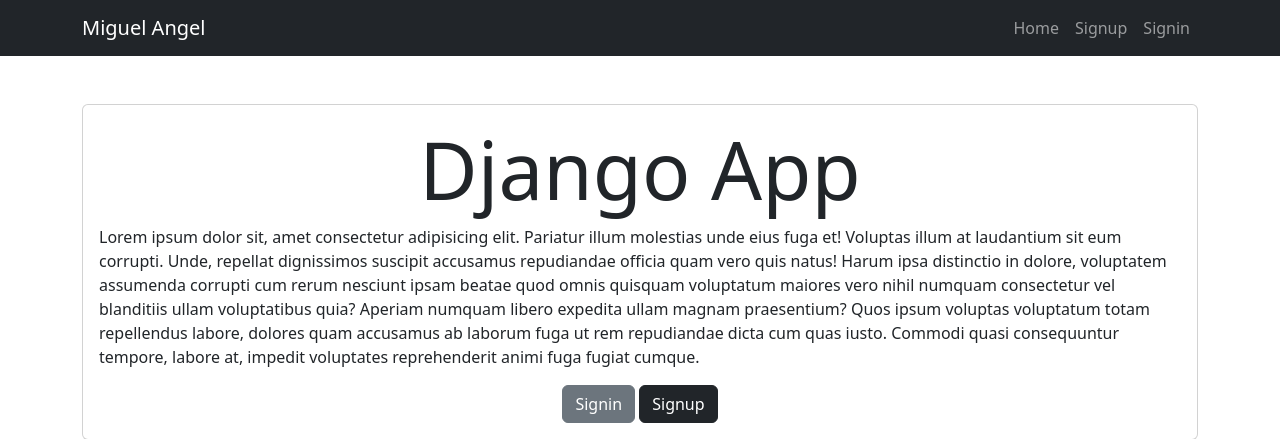
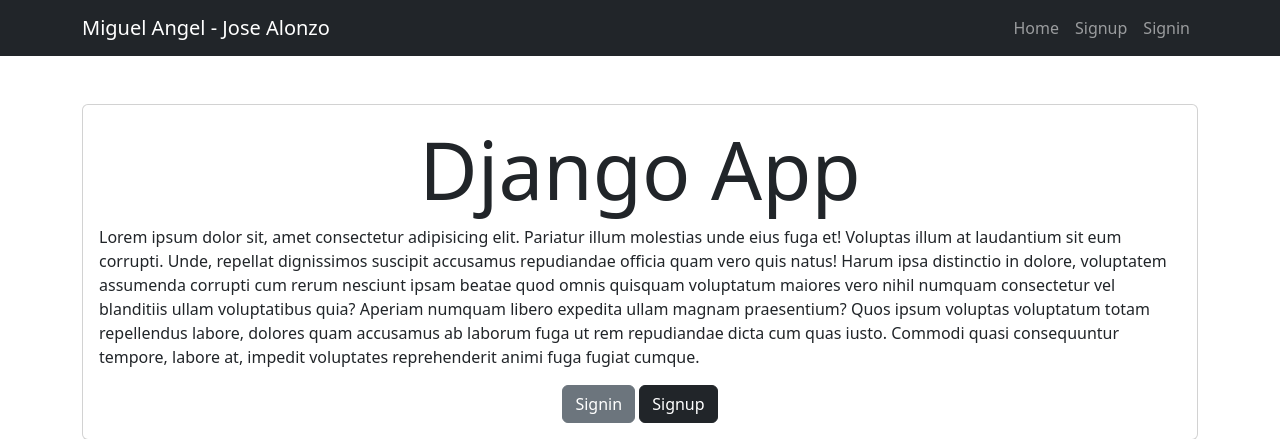
Before and after one commit to MiguelAngeltrabajo/django-auth-crud, a Django app: page / in a window 1280 px wide. Shown: the top 439 px of the page. Run offline with Django 5.2, Linux system fonts and the light colour scheme.

Commit message:
subid57552

```diff
--- a/tasks/templates/base.html
+++ b/tasks/templates/base.html
@@ -8,7 +8,7 @@
 <body>
     <nav class="navbar navbar-expand-lg bg-dark navbar-dark">
         <div class="container">
-          <a class="navbar-brand" href="#">Miguel Angel </a>
+          <a class="navbar-brand" href="#">Miguel Angel - Jose Alonzo</a>
           <button class="navbar-toggler" type="button" data-bs-toggle="collapse" data-bs-target="#navbarNav" aria-controls="navbarNav" aria-expanded="false" aria-label="Toggle navigation">
             <span class="navbar-toggler-icon"></span>
           </button>
```
